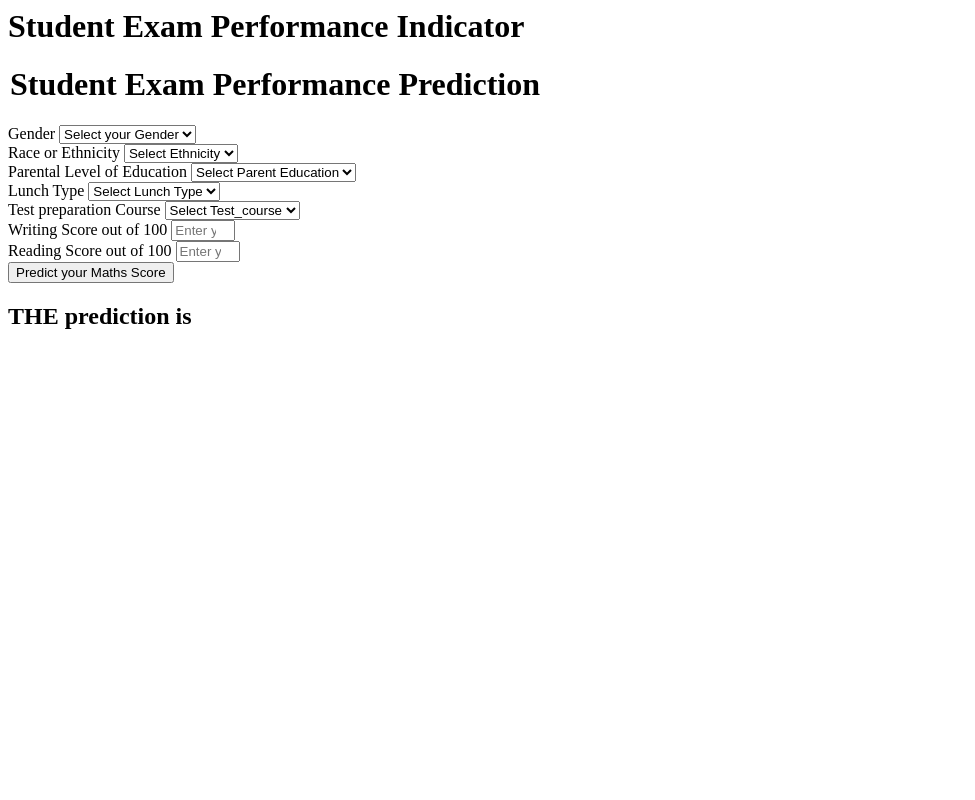
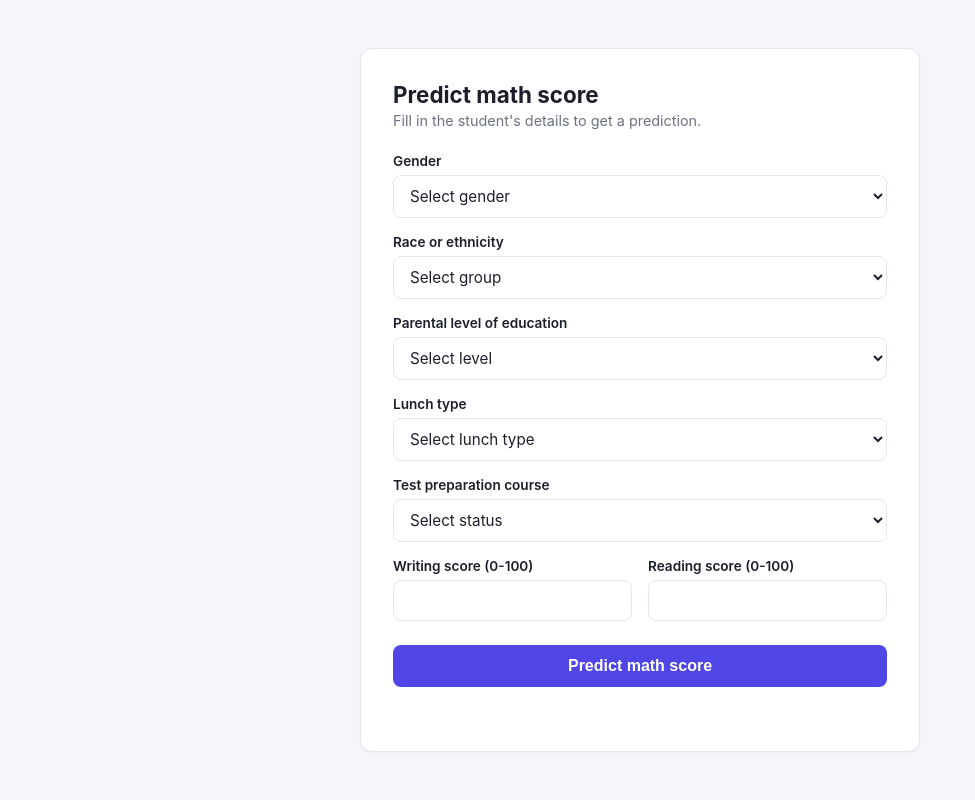
Before and after one commit to chiragshah2357/FirstMlProject, a Flask app: page /predictdata in a window 1280 px wide. Shown: the whole page, without its empty margins (0-975 px from the left). Run offline with Flask 3, Linux system fonts and the light colour scheme.

Commit message:
updated html

```diff
--- a/templates/home.html
+++ b/templates/home.html
@@ -1,111 +1,207 @@
-<html>
+<!DOCTYPE html>
+<html lang="en">
+<head>
+  <meta charset="UTF-8">
+  <meta name="viewport" content="width=device-width, initial-scale=1.0">
+  <title>Predict Math Score</title>
+  <style>
+    :root {
+      --bg: #f5f6fa;
+      --surface: #ffffff;
+      --border: #e3e6ec;
+      --text: #1c1f2b;
+      --text-muted: #6b7280;
+      --accent: #4f46e5;
+      --accent-hover: #4338ca;
+      --result-bg: #eef2ff;
+      --result-border: #c7d2fe;
+    }
+    * { box-sizing: border-box; }
+    body {
+      margin: 0;
+      min-height: 100vh;
+      font-family: -apple-system, "Segoe UI", Roboto, Helvetica, Arial, sans-serif;
+      background: var(--bg);
+      color: var(--text);
+      display: flex;
+      justify-content: center;
+      padding: 48px 16px;
+    }
+    .card {
+      width: 100%;
+      max-width: 560px;
+      background: var(--surface);
+      border: 1px solid var(--border);
+      border-radius: 12px;
+      padding: 32px;
+      box-shadow: 0 1px 3px rgba(0, 0, 0, 0.04);
+    }
+    h1 {
+      font-size: 1.4rem;
+      margin: 0 0 4px;
+    }
+    .subtitle {
+      color: var(--text-muted);
+      font-size: 0.9rem;
+      margin: 0 0 24px;
+    }
+    .field { margin-bottom: 16px; }
+    label {
+      display: block;
+      font-size: 0.85rem;
+      font-weight: 600;
+      margin-bottom: 6px;
+    }
+    select, input {
+      width: 100%;
+      padding: 10px 12px;
+      border: 1px solid var(--border);
+      border-radius: 8px;
+      font-size: 0.95rem;
+      background: #fff;
+      color: var(--text);
+      font-family: inherit;
+    }
+    select:focus-visible, input:focus-visible {
+      outline: 2px solid var(--accent);
+      outline-offset: 1px;
+      border-color: var(--accent);
+    }
+    .row {
+      display: grid;
+      grid-template-columns: 1fr 1fr;
+      gap: 16px;
+    }
+    button {
+      width: 100%;
+      padding: 12px;
+      border: none;
+      border-radius: 8px;
+      background: var(--accent);
+      color: #fff;
+      font-size: 1rem;
+      font-weight: 600;
+      cursor: pointer;
+      margin-top: 8px;
+      transition: background 0.15s ease;
+    }
+    button:hover, button:focus-visible {
+      background: var(--accent-hover);
+    }
+    button:focus-visible {
+      outline: 2px solid var(--accent);
+      outline-offset: 2px;
+    }
+    .result {
+      margin-top: 24px;
+      padding: 16px;
+      border-radius: 8px;
+      background: var(--result-bg);
+      border: 1px solid var(--result-border);
+      text-align: center;
+    }
+    .result .score {
+      font-size: 2rem;
+      font-weight: 700;
+      color: var(--accent);
+    }
+    .result .caption {
+      font-size: 0.85rem;
+      color: var(--text-muted);
+      margin-top: 4px;
+    }
+    @media (max-width: 480px) {
+      .row { grid-template-columns: 1fr; }
+      .card { padding: 24px; }
+    }
+  </style>
+</head>
 <body>
-    <div class="login">
-       <h1>Student Exam Performance Indicator</h1>
+  <div class="card">
+    <h1>Predict math score</h1>
+    <p class="subtitle">Fill in the student's details to get a prediction.</p>
 
-       <form action="{{ url_for('predict_datapoint')}}" method="post">
-        <h1>
-            <legend>Student Exam Performance Prediction</legend>
-        </h1>
-        <div class="mb-3">
-            <label class="form-label">Gender</label>
-            <select class="form-control" name="gender" placeholder="Enter you Gender" required>
-                <option class="placeholder" selected disabled value="">Select your Gender</option>
-                <option value="male">
-                    Male
-                </option>
-                <option value="female">
-                    Female
-                </option>
+    <form action="{{ url_for('predict_datapoint') }}" method="post">
+      <div class="field">
+        <label for="gender">Gender</label>
+        <select id="gender" name="gender" required>
+          <option value="" selected disabled>Select gender</option>
+          <option value="male">Male</option>
+          <option value="female">Female</option>
         </select>
       </div>
-        <div class="mb-3">
-            <label class="form-label">Race or Ethnicity</label>
-            <select class="form-control" name="ethnicity" placeholder="Enter you ethnicity" required>
-                <option class="placeholder" selected disabled value="">Select Ethnicity</option>
-                <option value="group A">
-                    Group A
-                </option>
-                <option value="group B">
-                    Group B
-                </option>
-                <option value="group C">
-                    Group C
-                </option>
-                <option value="group D">
-                    Group D
-                </option>
-                <option value="group E">
-                    Group E
-                </option>
+
+      <div class="field">
+        <label for="ethnicity">Race or ethnicity</label>
+        <select id="ethnicity" name="ethnicity" required>
+          <option value="" selected disabled>Select group</option>
+          <option value="group A">Group A</option>
+          <option value="group B">Group B</option>
+          <option value="group C">Group C</option>
+          <option value="group D">Group D</option>
+          <option value="group E">Group E</option>
         </select>
       </div>
-        <div class="mb-3">
-            <label class="form-label">Parental Level of Education</label>
-            <select class="form-control" name="parental_level_of_education"
-                placeholder="Enter you Parent Education" required>
-                <option class="placeholder" selected disabled value="">Select Parent Education</option>
-                <option value="associate's degree">
-                    associate's degree
-                </option>
-                <option value="bachelor's degree">
-                    bachelor's degree
-                </option>
-                <option value="high school">
-                    high school
-                </option>
-                <option value="master's degree">
-                    master's degree
-                </option>
-                <option value="some college">
-                    some college
-                </option>
-                <option value="some high school">
-                    some high school
-                </option>
+
+      <div class="field">
+        <label for="parental_level_of_education">Parental level of education</label>
+        <select id="parental_level_of_education" name="parental_level_of_education" required>
+          <option value="" selected disabled>Select level</option>
+          <option value="associate's degree">Associate's degree</option>
+          <option value="bachelor's degree">Bachelor's degree</option>
+          <option value="high school">High school</option>
+          <option value="master's degree">Master's degree</option>
+          <option value="some college">Some college</option>
+          <option value="some high school">Some high school</option>
         </select>
       </div>
-        <div class="mb-3">
-            <label class="form-label">Lunch Type</label>
-            <select class="form-control" name="lunch" placeholder="Enter you Lunch" required>
-                <option class="placeholder" selected disabled value="">Select Lunch Type</option>
-                <option value="free/reduced">
-                    free/reduced
-                </option>
-                <option value="standard">
-                    standard
-                </option>
+
+      <div class="field">
+        <label for="lunch">Lunch type</label>
+        <select id="lunch" name="lunch" required>
+          <option value="" selected disabled>Select lunch type</option>
+          <option value="free/reduced">Free / reduced</option>
+          <option value="standard">Standard</option>
         </select>
       </div>
-        <div class="mb-3">
-            <label class="form-label">Test preparation Course</label>
-            <select class="form-control" name="test_preparation_course" placeholder="Enter you Course"
-                required>
-                <option class="placeholder" selected disabled value="">Select Test_course</option>
-                <option value="none">
-                    None
-                </option>
-                <option value="completed">
-                    Completed
-                </option>
+
+      <div class="field">
+        <label for="test_preparation_course">Test preparation course</label>
+        <select id="test_preparation_course" name="test_preparation_course" required>
+          <option value="" selected disabled>Select status</option>
+          <option value="none">None</option>
+          <option value="completed">Completed</option>
         </select>
       </div>
-        <div class="mb-3">
-            <label class="form-label">Writing Score out of 100</label>
-            <input class="form-control" type="number" name="reading_score"
-                placeholder="Enter your Reading score" min='0' max='100' />
+
+      <!--
+        Note: these two input "name" attributes are intentionally swapped
+        relative to their visible labels. app.py reverses them again when
+        building CustomData, so the end result is correct. Leaving this as-is
+        to avoid touching app.py's logic -- but worth tidying up later by
+        fixing both the names here AND app.py's reading_score/writing_score
+        assignment together.
+      -->
+      <div class="row">
+        <div class="field">
+          <label for="writing_score">Writing score (0-100)</label>
+          <input id="writing_score" type="number" name="reading_score" min="0" max="100" required>
         </div>
-        <div class="mb-3">
-            <label class="form-label">Reading Score out of 100</label>
-            <input class="form-control" type="number" name="writing_score"
-                placeholder="Enter your Reading Score" min='0' max='100' />
+        <div class="field">
+          <label for="reading_score">Reading score (0-100)</label>
+          <input id="reading_score" type="number" name="writing_score" min="0" max="100" required>
         </div>
-        <div class="mb-3">
-            <input class="btn btn-primary" type="submit" value="Predict your Maths Score" required />
       </div>
+
+      <button type="submit">Predict math score</button>
     </form>
-    <h2>
-       THE  prediction is {{results}}
-    </h2>
-   <body>
+
+    {% if results %}
+    <div class="result">
+      <div class="score">{{ results }}</div>
+      <div class="caption">Predicted math score</div>
+    </div>
+    {% endif %}
+  </div>
+</body>
 </html>
```
Also changed, not shown: templates/index.html (+87 -0 lines). Lines whose indentation alone changed are shown as unchanged.
